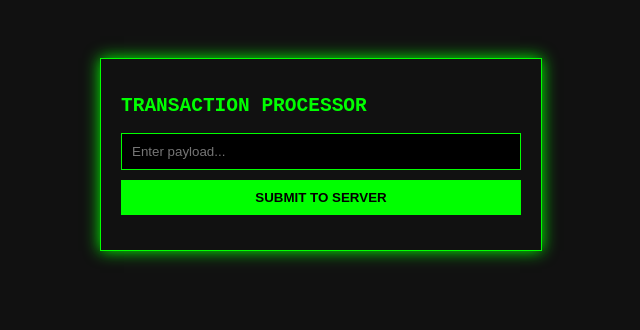
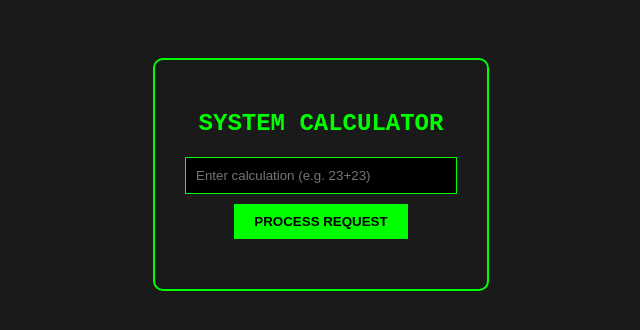
Before and after one commit to Stunnerplies/input, a plain HTML site: page index.html in a window 1280 px wide. Shown: the whole page, without its empty margins (319-959 px from the left). Drawn offline with Linux system fonts and the light colour scheme.

Commit message:
Update php.html

```diff
--- a/index.html
+++ b/index.html
@@ -1,55 +1,50 @@
 <!DOCTYPE html>
-<html lang="en">
+<html>
 <head>
-    <meta charset="UTF-8">
-    <title>Vulnerable Calc Lab</title>
+    <title>Burp Suite Lab - PHP</title>
     <style>
-        body { font-family: monospace; background: #111; color: #0f0; display: flex; justify-content: center; padding-top: 50px; }
-        .box { border: 1px solid #0f0; padding: 20px; width: 400px; box-shadow: 0 0 15px #0f0; }
-        input { background: #000; border: 1px solid #0f0; color: #0f0; width: 100%; padding: 10px; box-sizing: border-box; margin-bottom: 10px; }
-        button { background: #0f0; color: #000; border: none; padding: 10px; width: 100%; cursor: pointer; font-weight: bold; }
-        #status { margin-top: 15px; color: #ff0; }
-        #result { margin-top: 10px; font-size: 1.5rem; }
+        body { font-family: 'Courier New', monospace; background: #1a1a1a; color: #00ff00; text-align: center; padding: 50px; }
+        .container { border: 2px solid #00ff00; display: inline-block; padding: 30px; border-radius: 10px; }
+        input { padding: 10px; background: #000; border: 1px solid #00ff00; color: #00ff00; margin-bottom: 10px; width: 250px; }
+        button { padding: 10px 20px; background: #00ff00; color: #000; border: none; cursor: pointer; font-weight: bold; }
+        #loader { display: none; margin-top: 20px; color: #ff00ff; }
+        #result { margin-top: 20px; font-size: 24px; color: #fff; }
     </style>
 </head>
 <body>
 
-<div class="box">
-    <h2>TRANSACTION PROCESSOR</h2>
-    <input type="text" id="dataInput" placeholder="Enter payload...">
-    <button onclick="sendToServer()">SUBMIT TO SERVER</button>
+<div class="container">
+    <h2>SYSTEM CALCULATOR</h2>
+    <input type="text" id="calcInput" placeholder="Enter calculation (e.g. 23+23)">
+    <br>
+    <button onclick="submitData()">PROCESS REQUEST</button>
 
-    <div id="status"></div>
+    <div id="loader">POLLING SERVER...</div>
     <div id="result"></div>
 </div>
 
 <script>
-    function sendToServer() {
-        const val = document.getElementById('dataInput').value;
-        const status = document.getElementById('status');
+    function submitData() {
+        const val = document.getElementById('calcInput').value;
+        const loader = document.getElementById('loader');
         const resultDiv = document.getElementById('result');
 
-        status.innerText = "SENDING TO SERVER...";
+        loader.style.display = "block";
         resultDiv.innerText = "";
 
-        // We use fetch to a fake endpoint so Burp Suite can intercept the request
-        fetch('/api/calculate', {
+        // Send data to the PHP backend
+        fetch('process.php', {
             method: 'POST',
-            headers: { 'Content-Type': 'application/json' },
-            body: JSON.stringify({ expression: val })
+            headers: { 'Content-Type': 'application/x-www-form-urlencoded' },
+            body: 'query=' + encodeURIComponent(val)
         })
-        .then(response => response.json())
-        .catch(() => {
-            // Because there is no real backend, this will technically "fail"
-            // But we simulate the "loading" and "result" anyway for the lab
+        .then(response => response.text())
+        .then(data => {
+            // Artificial delay so you can see the "Loading" state in the UI
             setTimeout(() => {
-                status.innerText = "SERVER RESPONDED:";
-                try {
-                    resultDiv.innerText = eval(val); // The "vulnerability"
-                } catch(e) {
-                    resultDiv.innerText = "EXECUTION ERROR";
-                }
-            }, 2000);
+                loader.style.display = "none";
+                resultDiv.innerText = "Response: " + data;
+            }, 1000);
         });
     }
 </script>
```
